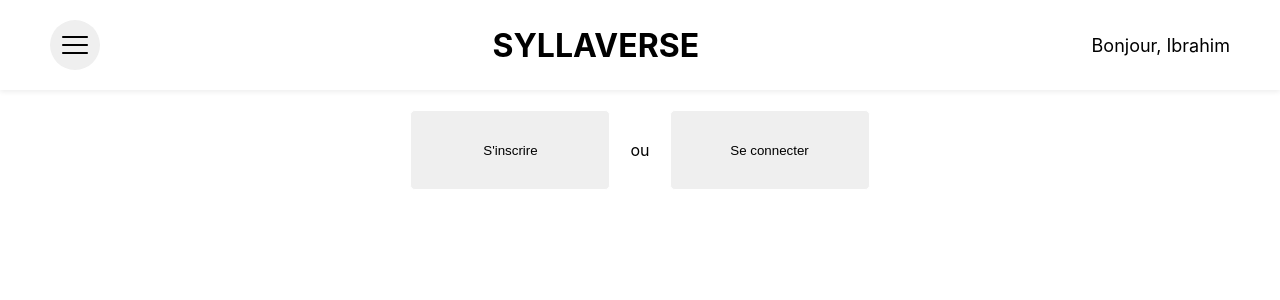
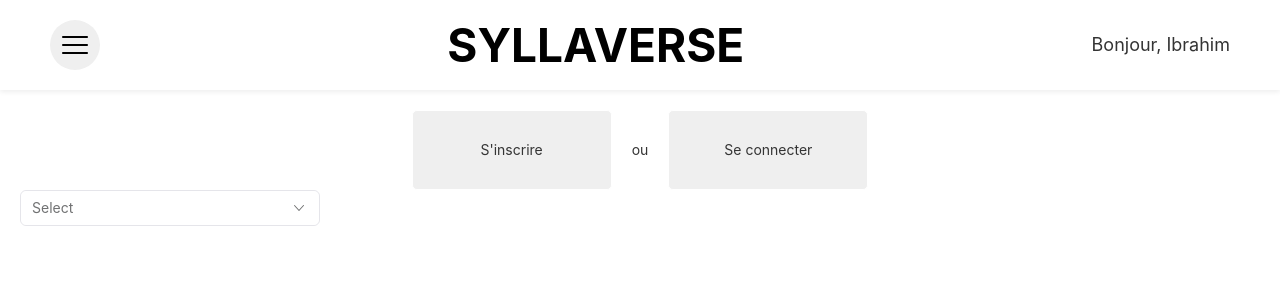
Before and after one commit to cyril-porez/moonshot-smart-campus, a React (Create React App) app in the folder front-end/: page / in a window 1280 px wide. Shown: the top 300 px of the page. Built offline with nearby package versions, Linux system fonts and the light colour scheme.

Commit message:
feat: tag selector

```diff
--- a/front-end/package.json
+++ b/front-end/package.json
@@ -10,6 +10,8 @@
     "react-dom": "^18.3.1",
     "react-router-dom": "^6.24.1",
     "react-scripts": "5.0.1",
+    "react-tag-autocomplete": "^7.3.0",
+    "rsuite": "^5.66.0",
     "web-vitals": "^2.1.4"
   },
   "scripts": {
--- a/front-end/src/Pages/Home.js
+++ b/front-end/src/Pages/Home.js
@@ -1,6 +1,6 @@
 import React from "react";
-import { DashboardButton, FormButton } from "../components/Button";
-import { FormInput, SelectInput } from "../components/FormInput";
+import { DashboardButton } from "../components/Button";
+import { TagSelector } from "../components/FormInput";
 import { useNavigate } from "react-router-dom";
 
 export default function Home( params ) {
@@ -8,10 +8,14 @@
     const navigate = useNavigate();
 
     return (
-        <div style={{ display: "flex", flexDirection: "row", justifyContent: "center", alignItems: "center" }}>
-            <DashboardButton text={"S'inscrire"} onClick={() => navigate("/sign-up")}/>
-            <p style={{ margin: "0 20px" }}>ou</p>
-            <DashboardButton text={"Se connecter"} onClick={() => navigate("/sign-in")}/>
-        </div>
+        <>
+            <div style={{ display: "flex", flexDirection: "row", justifyContent: "center", alignItems: "center" }}>
+                <DashboardButton text={"S'inscrire"} onClick={() => navigate("/sign-up")}/>
+                <p style={{ margin: "0 20px" }}>ou</p>
+                <DashboardButton text={"Se connecter"} onClick={() => navigate("/sign-in")}/>
+            </div>
+
+            <TagSelector/>
+        </>
     )
 }
--- a/front-end/src/components/FormInput.js
+++ b/front-end/src/components/FormInput.js
@@ -1,4 +1,5 @@
 import React from "react";
+import { TagPicker } from 'rsuite';
 import "../style/FormInput.css";
 
 export function FormInput({ legend, type, placeholder }) {
@@ -25,3 +26,16 @@
         </div>
     )
 }
+
+export function TagSelector({ width = 300 }) {
+
+    const data = [
+        "Promo 1",
+        "Promo 2",
+        "Promo 3",
+    ].map(item => ({ label: item, value: item }));
+
+    return (
+        <TagPicker data={data} size="md" style={{ width: `${width}px` }} block/>
+    )
+}
--- a/front-end/src/index.css
+++ b/front-end/src/index.css
@@ -1,3 +1,5 @@
+@import "rsuite/dist/rsuite.css";
+
 :root {
     --bg-primary-color: #ffffff;   /* A changer plus tard */
     --bg-secondary-color: #eeeeee;   /* A changer plus tard */
--- a/front-end/src/style/FormInput.css
+++ b/front-end/src/style/FormInput.css
@@ -1,10 +1,10 @@
-.legend {
+.legend, .react-tags__label {
     font-size: 14px;
     margin: 0;
     margin-bottom: 5px;
 }
 
-.form-input, .select {
+.form-input, .select, .react-tags__combobox-input {
     border: none;
     border-radius: 5px;
     box-shadow:
```
Also changed, not shown: front-end/public/icons/close.png (added), 1 other file (tests, documents, lock files or other folders).
